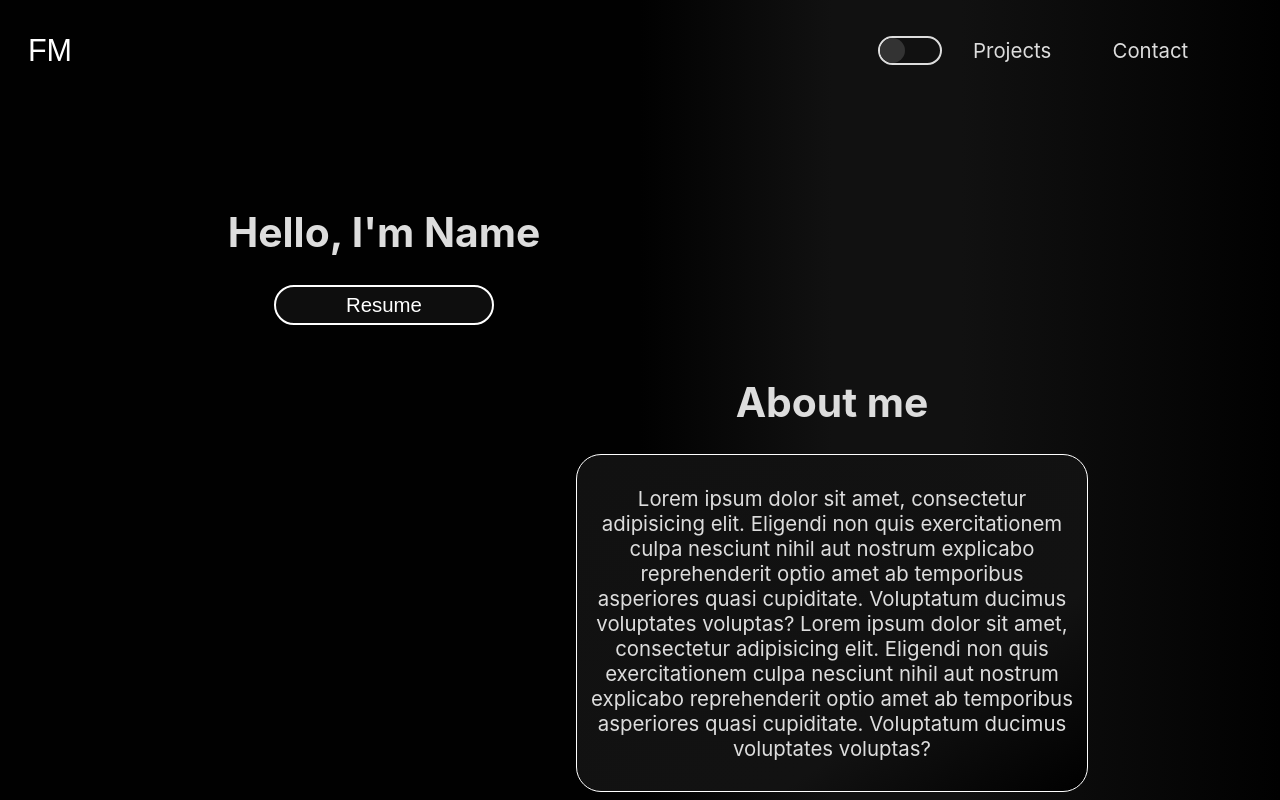
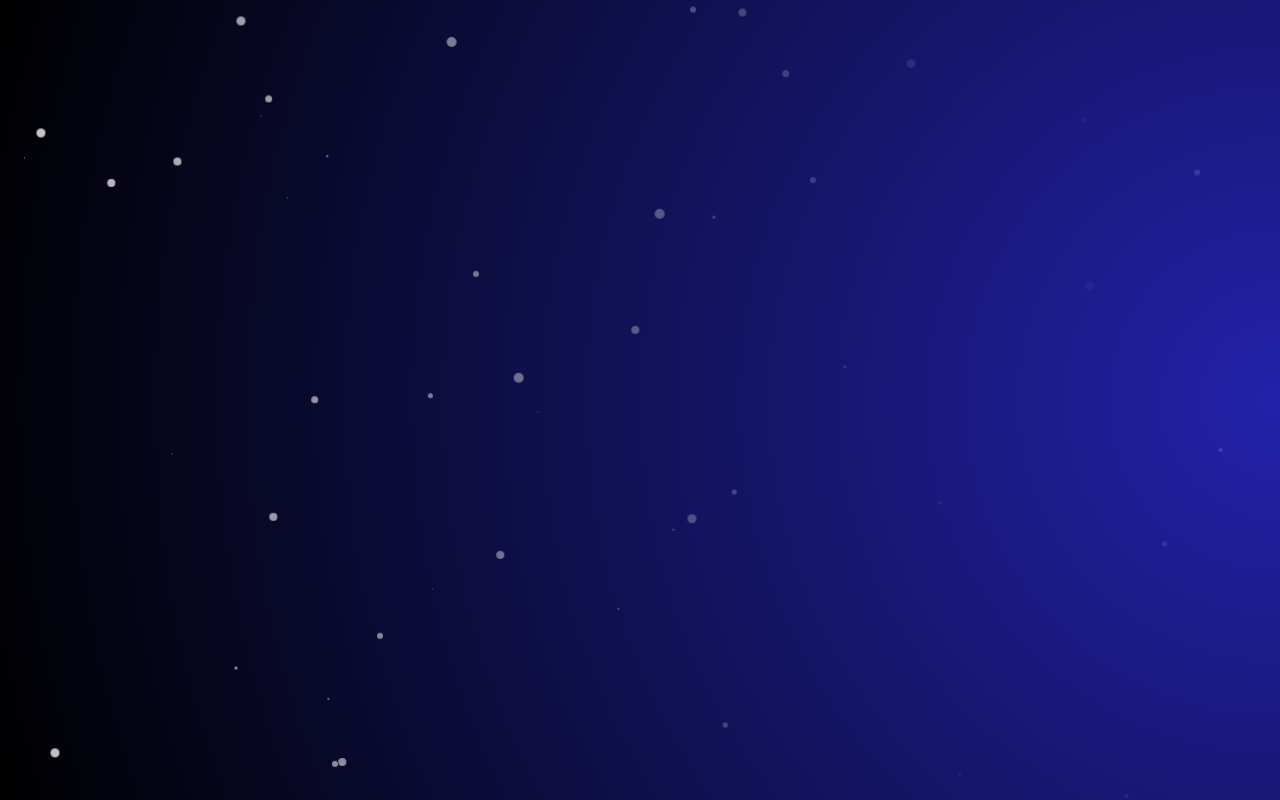
Before and after one commit to Faboid/portfolio, a React (Create React App) app: page / in a window 1280 px wide. Shown: the top 800 px of the page. Built offline with nearby package versions, Linux system fonts and the light colour scheme; the HTML template or start-up script is replaced by a standard one.

Commit message:
Set up stellar background for the about area.

```diff
--- /dev/null
+++ b/src/components/Sunshine.css
@@ -0,0 +1,50 @@
+
+.sunshine {
+    position: absolute;
+    top:0;
+    left:0;
+    height: 100%;
+    width: 100%;
+    background: radial-gradient(circle at right, #2222AA, black);
+    overflow: hidden;
+}
+
+.stars-container {
+    pointer-events: none;
+    width: 100%;
+    height: 100%;
+    position: absolute;
+    overflow: hidden;
+}
+
+.star {
+    position: absolute;
+    background: white;
+    height: 0.5rem;
+    aspect-ratio: 1/1;
+    border-radius: 100%;
+    margin-left: 2px;
+    animation: 20s star-movement ease infinite;
+}
+
+@keyframes star-movement {
+    0% {
+        transform: translate(0);
+    }
+
+    25% {
+        transform: translate(100%, -150%);
+    }
+
+    50% {
+        transform: translate(-200%, +200%);
+    }
+
+    75% {
+        transform: translate(+50%, -300%);
+    }
+
+    100% {
+        transform: translate(0);
+    }
+}
--- /dev/null
+++ b/src/components/Sunshine.js
@@ -0,0 +1,49 @@
+import './Sunshine.css';
+
+export default function Sunshine() {
+    return (
+        <div className="sunshine">
+            <StarsContainer amount={50}/>
+            <Sun/>
+        </div>
+    );
+}
+
+//to implement
+function Sun() {
+
+
+    return (
+        <div className="sun">
+
+        </div>
+    );
+}
+
+function StarsContainer({ amount }) {
+
+    return (
+        <div className="stars-container">
+            {Array(amount).fill(0).map((element, index) => {
+                return <Star key={index} maxSize={0.5} sunPercentageXPos={0.8}/>;
+            })}
+        </div>
+    );
+
+}
+
+function Star({ maxSize, sunPercentageXPos }) {
+
+    const randomX = Math.random();
+    const positionX = Math.floor(randomX * window.innerWidth);
+    const positionY = Math.floor(Math.random() * window.innerHeight);
+    const height = Math.random() * maxSize;
+    const opacity = Math.abs(randomX - sunPercentageXPos) % 1;
+
+    return (
+        <div className="star" style={{ left: `${positionX}px`, top: `${positionY}px`, height: `${height}rem`, opacity: opacity}}>
+
+        </div>
+    );
+
+}
--- a/src/sections/About.css
+++ b/src/sections/About.css
@@ -4,6 +4,7 @@
 }
 
 .about {
+    position: relative;
     background-image: var(--about-bg);
     min-height: 100vh;
 }
--- a/src/sections/About.js
+++ b/src/sections/About.js
@@ -1,12 +1,14 @@
 import Navbar from '../components/Navbar';
 import ResumeButton from '../components/ResumeButton';
 import Spacer from '../components/Spacer';
+import Sunshine from '../components/Sunshine';
 import './About.css';
 
 export default function About() {
     return (
         <div id='about' className="about">
 
+            {/*
             <Navbar/>
 
             <Spacer height={"10vh"}/>
@@ -14,6 +16,9 @@ export default function About() {
             <Spacer height={"3vh"}/>
             <Description/>
             <Spacer height={"5vh"}/>
+            */}
+
+            <Sunshine/>
 
         </div>
     );
```
